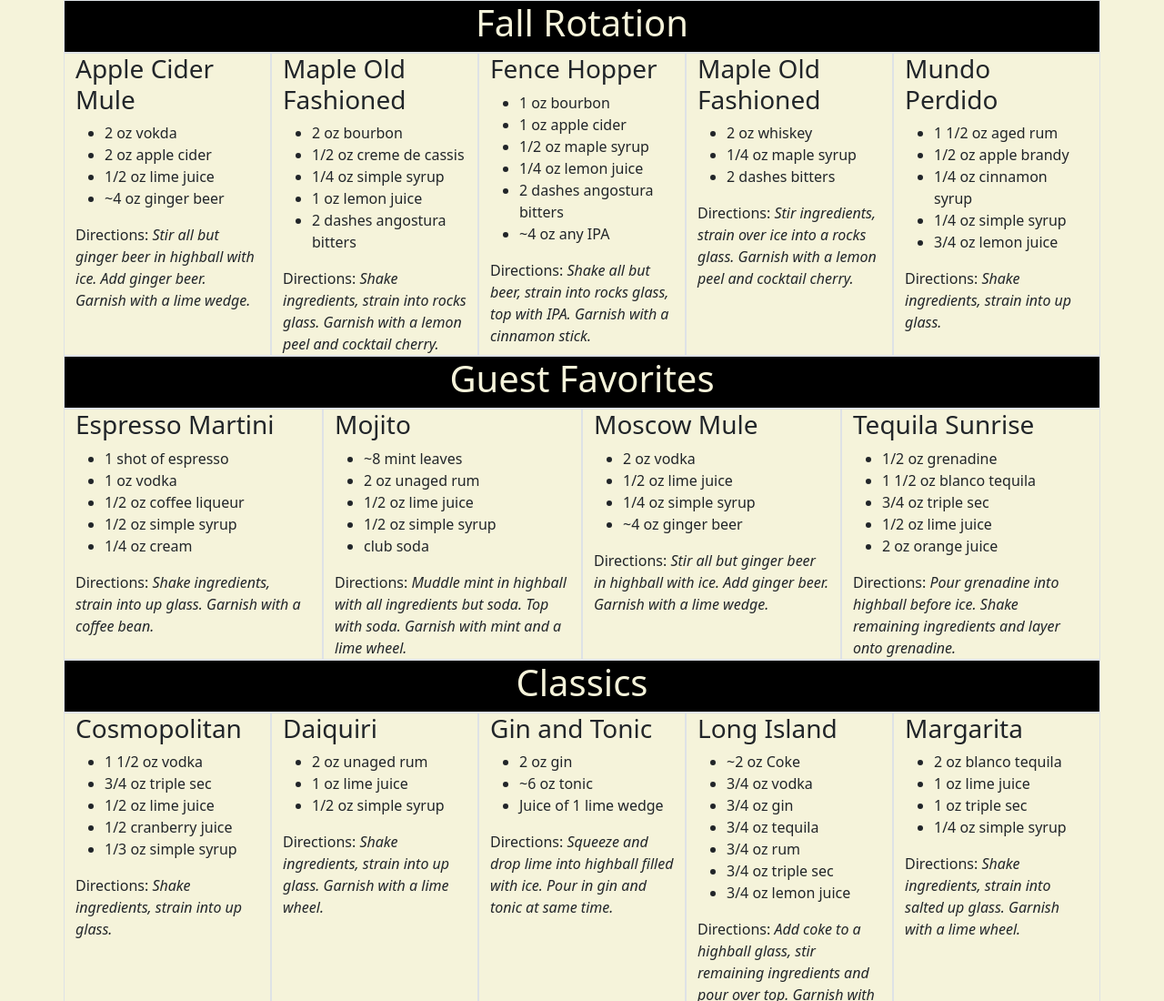
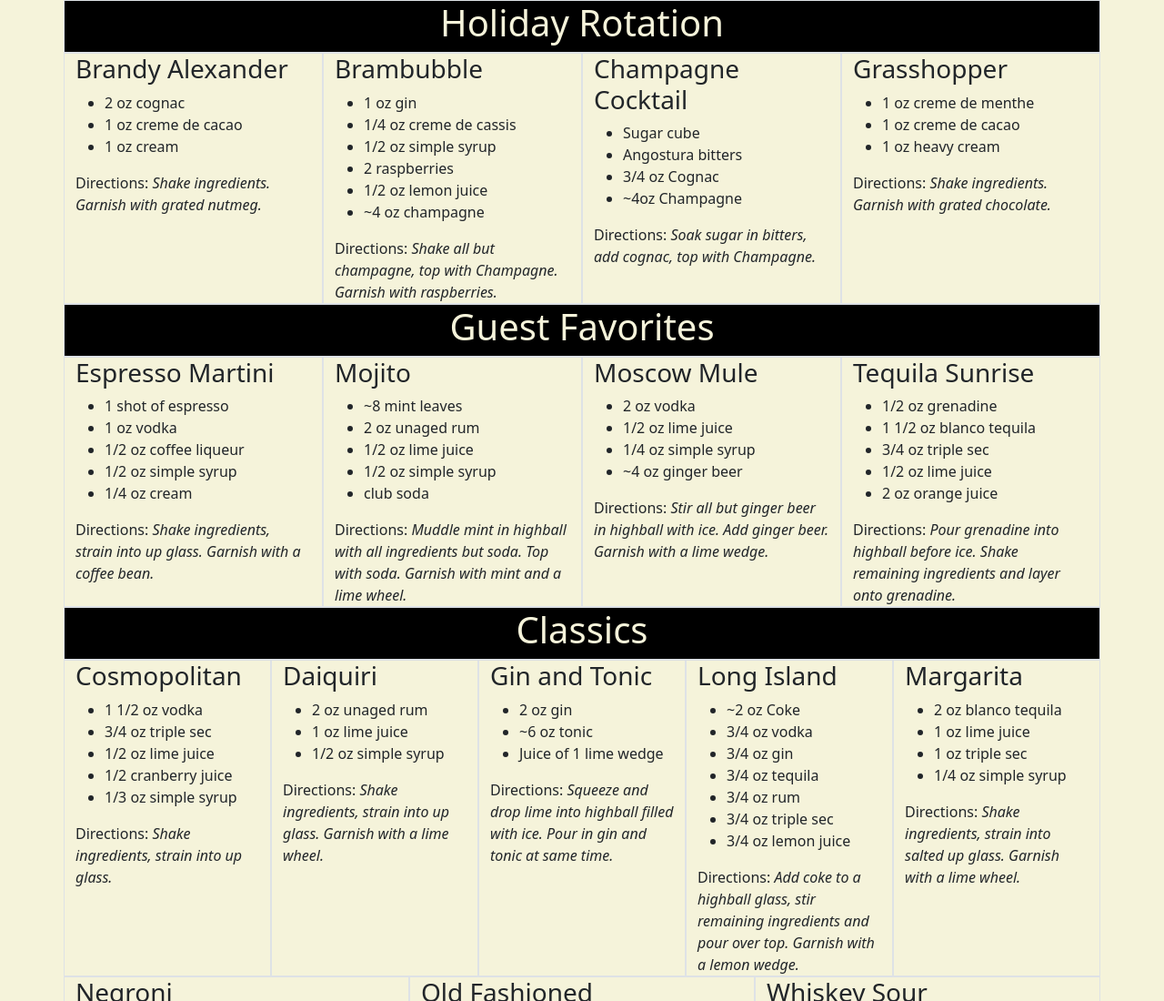
Before and after one commit to theFeynmanAlgorithm/zr-bar, a plain HTML site: page docs/index.html in a window 1280 px wide. Shown: the top 1100 px of the page at 91% size. Drawn offline with nearby package versions, Linux system fonts and the light colour scheme.

Commit message:
dec-14-2024 update1

```diff
--- a/docs/index.html
+++ b/docs/index.html
@@ -14,95 +14,73 @@
     <div class="container">
     <div class="row">
         <div class="col border text-center" style="background-color: #000000">
-            <h1 style="color: #f5f3da">Fall Rotation</h1>
+            <h1 style="color: #f5f3da">Holiday Rotation</h1>
         </div>
     </div>
     <div class="row">
 
         <div class="col border" style="min-width: 12rem">
-            <h3>Apple Cider Mule</h3>
+            <h3>Brandy Alexander</h3>
 <ul>
 
-    <li>2 oz vokda</li>
+    <li>2 oz cognac</li>
 
-    <li>2 oz apple cider</li>
+    <li>1 oz creme de cacao</li>
 
-    <li>1/2 oz lime juice</li>
-
-    <li>~4 oz ginger beer</li>
+    <li>1 oz cream</li>
 
 </ul>
-Directions: <em>Stir all but ginger beer in highball with ice. Add ginger beer. Garnish with a lime wedge.</em>
+Directions: <em>Shake ingredients. Garnish with grated nutmeg.</em>
         </div>
 
         <div class="col border" style="min-width: 12rem">
-            <h3>Maple Old Fashioned</h3>
+            <h3>Brambubble</h3>
 <ul>
 
-    <li>2 oz bourbon</li>
+    <li>1 oz gin</li>
 
-    <li>1/2 oz creme de cassis</li>
+    <li>1/4 oz creme de cassis</li>
 
-    <li>1/4 oz simple syrup</li>
+    <li>1/2 oz simple syrup</li>
 
-    <li>1 oz lemon juice</li>
+    <li>2 raspberries</li>
 
-    <li>2 dashes angostura bitters</li>
+    <li>1/2 oz lemon juice</li>
+
+    <li>~4 oz champagne</li>
 
 </ul>
-Directions: <em>Shake ingredients, strain into rocks glass. Garnish with a lemon peel and cocktail cherry.</em>
+Directions: <em>Shake all but champagne, top with Champagne. Garnish with raspberries.</em>
         </div>
 
         <div class="col border" style="min-width: 12rem">
-            <h3>Fence Hopper</h3>
+            <h3>Champagne Cocktail</h3>
 <ul>
 
-    <li>1 oz bourbon</li>
+    <li>Sugar cube</li>
 
-    <li>1 oz apple cider</li>
+    <li>Angostura bitters</li>
 
-    <li>1/2 oz maple syrup</li>
+    <li>3/4 oz Cognac</li>
 
-    <li>1/4 oz lemon juice</li>
-
-    <li>2 dashes angostura bitters</li>
-
-    <li>~4 oz any IPA</li>
+    <li>~4oz Champagne</li>
 
 </ul>
-Directions: <em>Shake all but beer, strain into rocks glass, top with IPA. Garnish with a cinnamon stick.</em>
+Directions: <em>Soak sugar in bitters, add cognac, top with Champagne.</em>
         </div>
 
         <div class="col border" style="min-width: 12rem">
-            <h3>Maple Old Fashioned</h3>
+            <h3>Grasshopper</h3>
 <ul>
 
-    <li>2 oz whiskey</li>
+    <li>1 oz creme de menthe</li>
 
-    <li>1/4 oz maple syrup</li>
+    <li>1 oz creme de cacao</li>
 
-    <li>2 dashes bitters</li>
+    <li>1 oz heavy cream</li>
 
 </ul>
-Directions: <em>Stir ingredients, strain over ice into a rocks glass. Garnish with a lemon peel and cocktail cherry.</em>
-        </div>
-
-        <div class="col border" style="min-width: 12rem">
-            <h3>Mundo Perdido</h3>
-<ul>
-
-    <li>1 1/2 oz aged rum</li>
-
-    <li>1/2 oz apple brandy</li>
-
-    <li>1/4 oz cinnamon syrup</li>
-
-    <li>1/4 oz simple syrup</li>
-
-    <li>3/4 oz lemon juice</li>
-
-</ul>
-Directions: <em>Shake ingredients, strain into up glass.</em>
+Directions: <em>Shake ingredients. Garnish with grated chocolate.</em>
         </div>
 
     </div>
```
Also changed, not shown: docs/templates/index.html (+1 -1 lines), 10 other files.
